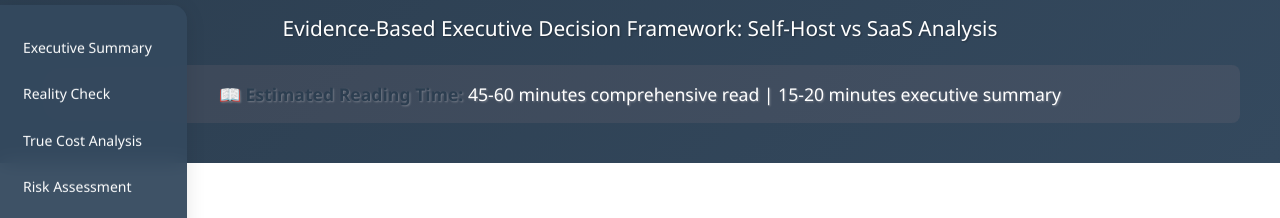
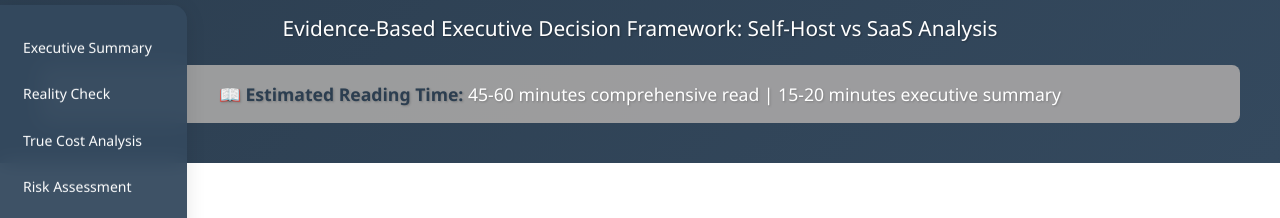
Before and after one commit to iamankushpandit/enterprise-llm-strategy, a plain HTML site: page index.html in a window 1280 px wide. Shown: the part 120-338 px from the top of the page. Drawn offline with nearby package versions, Linux system fonts and the light colour scheme.

Commit message:
Improving header.

```diff
--- a/index.html
+++ b/index.html
@@ -48,7 +48,7 @@
         .reading-time {
             margin-top: 20px;
             padding: 15px;
-            background: #c094941a;
+            background: lab(67.45% 0.36 0.12 / 0.925);
             border-radius: 8px;
         }
 
@@ -56,7 +56,7 @@
             margin: 0;
             font-size: 1.1em;
             color: #ffffff;
-            text-shadow: 1px 1px 2px #f1eaea4d;
+            text-shadow: 1px 1px 2px hwb(0 24% 76% / 0.302);
             font-weight: 500;
         }
 
```
